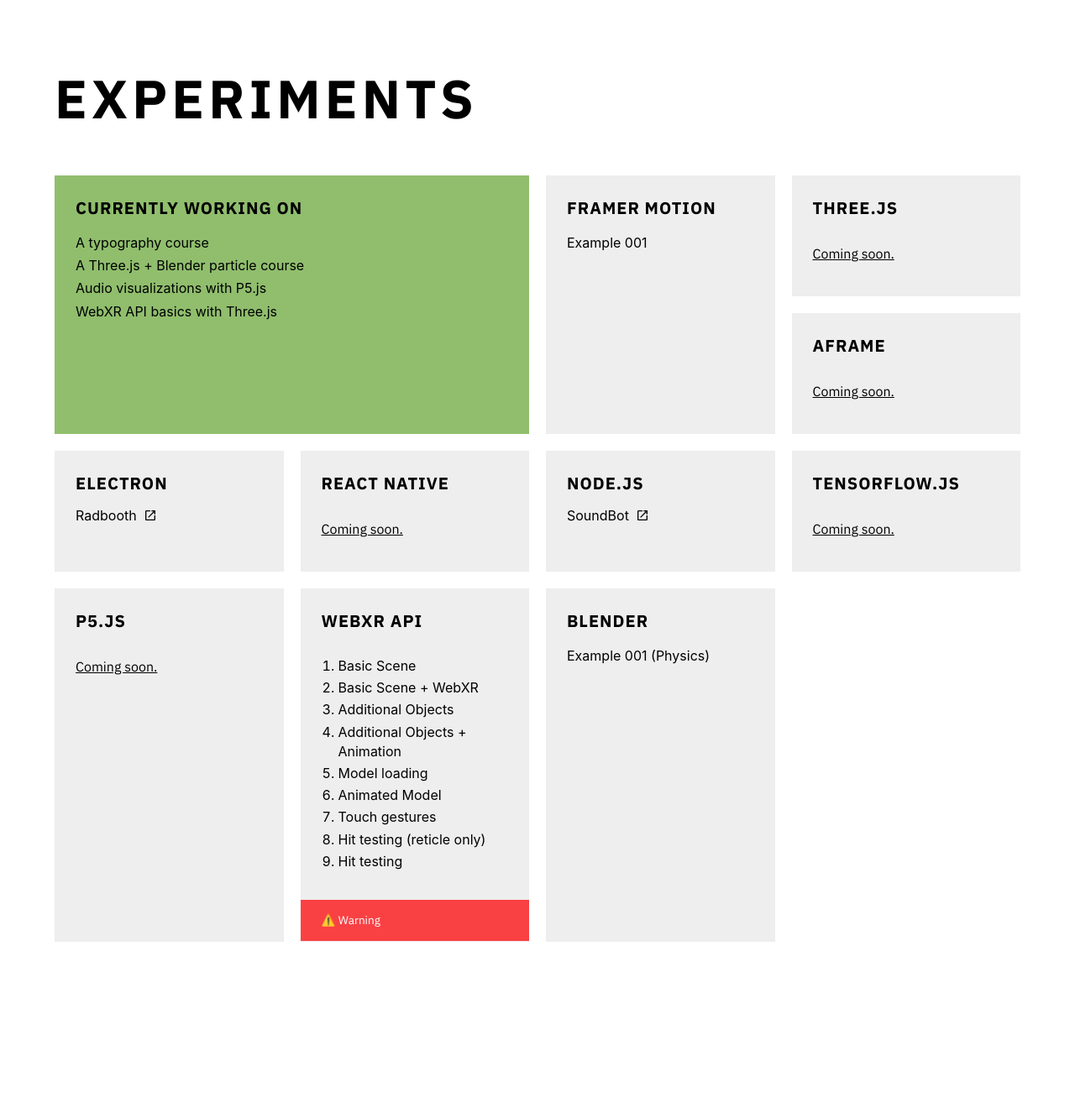
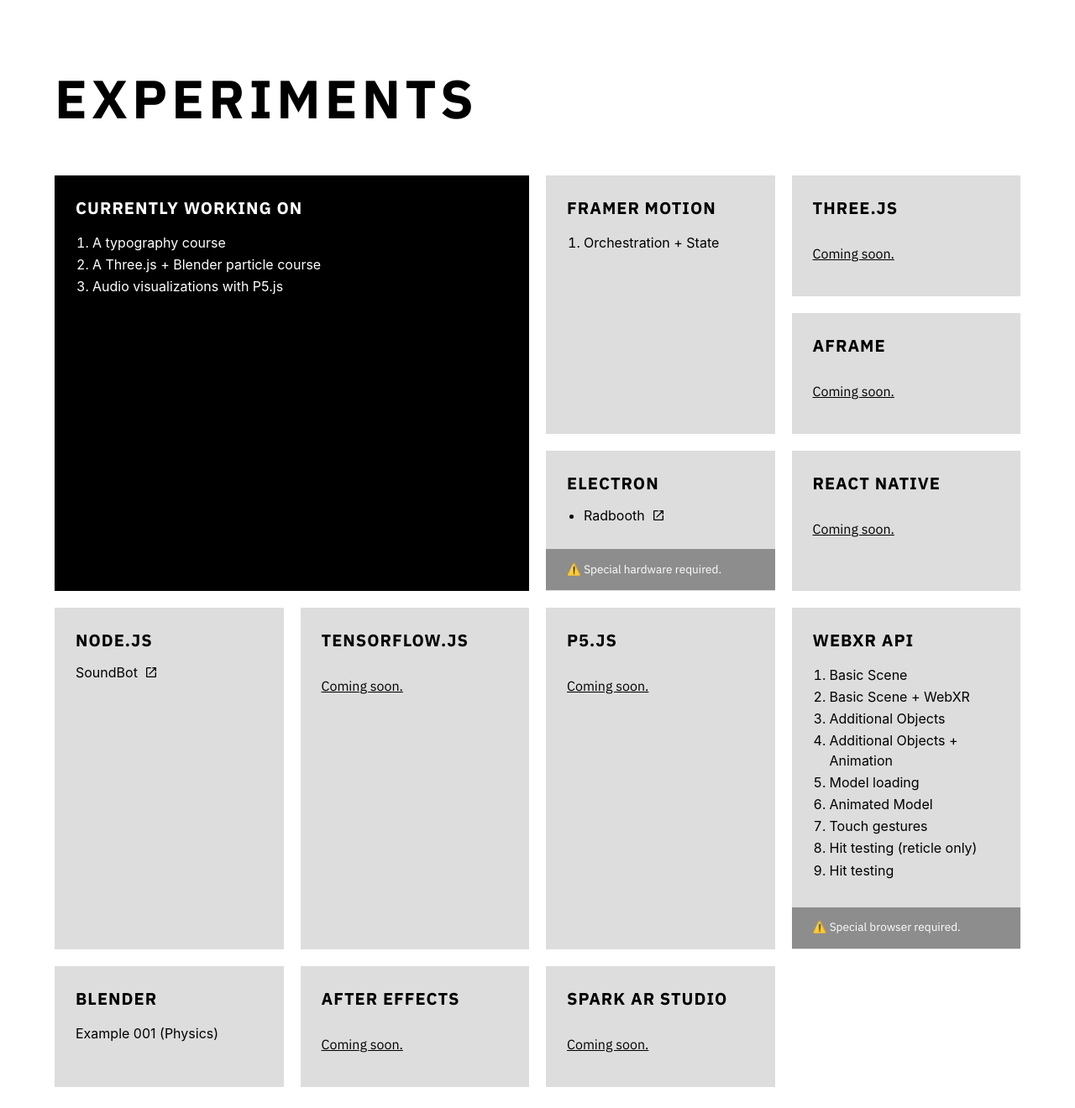
Before and after one commit to Radlad-io/experiments, a Next.js app in the folder site/: page / in a window 1280 px wide. Shown: the whole page at 84% size. Before the commit the page ends 1147 px from the top, so only its background shows below. Built offline with nearby package versions, Linux system fonts and the light colour scheme.

Commit message:
Home page edits

```diff
--- a/site/src/pages/Home.module.scss
+++ b/site/src/pages/Home.module.scss
@@ -48,12 +48,16 @@
 .block {
   display: flex;
   flex-direction: column;
-  background-color: var(--gray-200);
+  background-color: var(--gray-300);
   padding: 25px;
   color: black;
   ol {
     margin: 0;
-    padding: 12px 20px;
+    padding: 0 20px 10px 20px;
+  }
+  ul {
+    margin: 0;
+    padding: 0 20px 10px 20px;
   }
   div {
     display: flex;
@@ -72,7 +76,7 @@
 
 .disclaimer {
   margin: 20px -25px -24px;
-  background-color: var(--red-salsa);
+  background-color: var(--gray-700);
   padding: 0 15px;
   p {
     margin-left: 10px;
@@ -88,18 +92,23 @@
 }
 
 #current {
-  grid-row: span 2;
+  grid-row: span 3;
   grid-column: span 2;
-  background-color: var(--pistachio);
+  background-color: var(--black);
   @include for-phone-only {
     grid-column: 1;
   }
   h2 {
+    color: white;
     font-weight: 900;
   }
+  li {
+    color: white;
+  }
   a {
+    color: white;
     &:hover {
-      color: var(--gray-200);
+      color: var(--gray-500);
     }
   }
 }
--- a/site/src/pages/index.jsx
+++ b/site/src/pages/index.jsx
@@ -77,28 +77,32 @@ export default function Home() {
                 id={styles.current}
               >
                 <h2>Currently working on</h2>
-
+                <ol>
+                  <li>
                     <Link
                       href="https://www.awwwards.com/academy/course/flawless-typography-understanding-and-breaking-the-rules"
                       passHref
                     >
                       A typography course
                     </Link>
+                  </li>
+                  <li>
                     <Link
                       href="https://www.awwwards.com/academy/course/impress-everyone-with-a-3d-particle-scene-starting-from-bad-models"
                       passHref
                     >
                       A Three.js + Blender particle course
                     </Link>
+                  </li>
+                  <li>
                     <Link
                       href="https://www.awwwards.com/academy/course/audio-reactive-visuals-with-code"
                       passHref
                     >
                       Audio visualizations with P5.js
                     </Link>
-                <Link href="https://www.udemy.com/course/learn-webxr" passHref>
-                  WebXR API basics with Three.js
-                </Link>
+                  </li>
+                </ol>
               </motion.article>
               <motion.article
                 variants={articles}
@@ -106,9 +110,13 @@ export default function Home() {
                 id={styles.framerMotion}
               >
                 <h2>Framer Motion</h2>
+                <ol>
+                  <li>
                     <Link href="/framer-motion/001" passHref>
-                  Example 001
+                      Orchestration + State
                     </Link>
+                  </li>
+                </ol>
               </motion.article>
               <motion.article
                 variants={articles}
@@ -133,6 +141,8 @@ export default function Home() {
               >
                 <h2>Electron</h2>
                 <Link href="https://github.com/Radlad-io/RadBooth-App" passHref>
+                  <ul>
+                    <li>
                       <div>
                         Radbooth
                         <svg
@@ -146,7 +156,12 @@ export default function Home() {
                           <path d="M19 19H5V5h7V3H5c-1.11 0-2 .9-2 2v14c0 1.1.89 2 2 2h14c1.1 0 2-.9 2-2v-7h-2v7zM14 3v2h3.59l-9.83 9.83 1.41 1.41L19 6.41V10h2V3h-7z" />
                         </svg>
                       </div>
+                    </li>
+                  </ul>
                 </Link>
+                <div className={styles.disclaimer}>
+                  <p>⚠️ Special hardware required.</p>
+                </div>
               </motion.article>
               <motion.article
                 variants={articles}
@@ -249,7 +264,7 @@ export default function Home() {
                 </ol>
 
                 <div className={styles.disclaimer}>
-                  <p>⚠️ Warning</p>
+                  <p>⚠️ Special browser required.</p>
                 </div>
               </motion.article>
               <motion.article
@@ -262,6 +277,22 @@ export default function Home() {
                   Example 001 (Physics)
                 </Link>
               </motion.article>
+              <motion.article
+                variants={articles}
+                className={styles.block}
+                id={styles.afterEffects}
+              >
+                <h2>After Effects</h2>
+                <p>Coming soon.</p>
+              </motion.article>
+              <motion.article
+                variants={articles}
+                className={styles.block}
+                id={styles.sparARStudio}
+              >
+                <h2>Spark AR Studio</h2>
+                <p>Coming soon.</p>
+              </motion.article>
             </div>
           </main>
         </Container>
```
Lines whose indentation alone changed are shown as unchanged.
